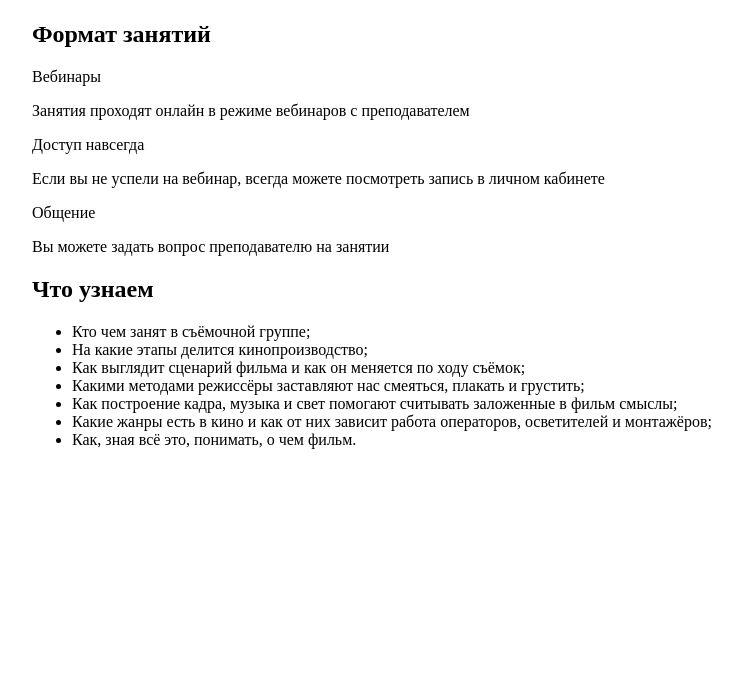
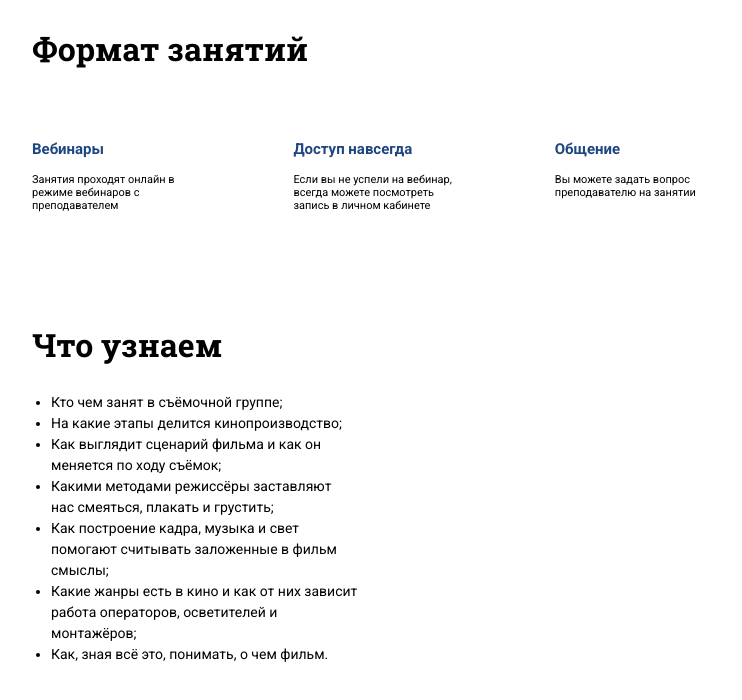
Before and after one commit to cannibalhulk/modul-1-algoritmika-layihe, a plain HTML site: page index.html in a window 1280 px wide. Shown: the whole page, without its empty margins (97-839 px from the left). Drawn offline with Linux system fonts and the light colour scheme.

Commit message:
added styles for section-3, section-4 in desktop layout

```diff
--- a/style.css
+++ b/style.css
@@ -1,7 +1,63 @@
 /* desktop layout */
+@import url('https://fonts.googleapis.com/css2?family=Roboto+Slab:wght@400;500;600;700;800;900&family=Roboto:wght@300;400;500;700;900&display=swap');
+
 @media only screen and (min-width:1280px){
     .wrapper{
         margin: 21px 121px;
+    }
+
+    .section-3 h1{
+        font-family: 'Roboto Slab',sans-serif;
+        font-size: 32px;
+
+    }
+
+    .section-3 .sec3-flex{
+        width:50vw;
+        display: flex;
+        margin-top: 55px;
+    }
+
+    .sec3-fl-dv-title{
+        color: #1E4681;
+        font-family: 'Roboto';
+        font-style: normal;
+        font-weight: 700;
+        font-size: 15px;
+    }
+
+    .sec3-fl-dv-cont{
+        width:159px;
+        font-family: 'Roboto';
+        font-style: normal;
+        font-weight: 400;
+        font-size: 11px;
+    }
+
+    .sec3-flex .sec3-flex-div:nth-child(2){
+        margin-left: 16%;
+        margin-right: 16%;
+    }
+
+    .section-4{
+        margin-top: 100px;
+    }
+
+    .section-4 h1{
+        font-family: 'Roboto Slab',sans-serif;
+        font-style: normal;
+        font-weight: 700;
+        font-size: 32px;
+    }
+
+    .section-4 .sec4-ul {
+        width: 30%;
+        margin-left: -21px;
+        font-family: 'Roboto';
+        font-style: normal;
+        font-weight: 400;
+        font-size: 14px;
+        line-height: 150%;
     }
 }
 
```
Also changed, not shown: 1 other file.
